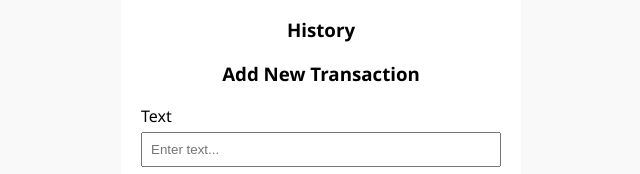
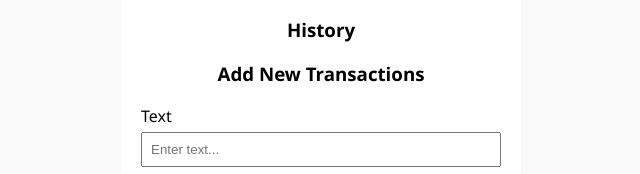
Before and after one commit to merajtahmed/expense-tracker-mu-main, a plain HTML site: page index.html in a window 1280 px wide. Shown: the part 335-509 px from the top of the page, 319-959 px from the left. Drawn offline with Linux system fonts and the light colour scheme.

Commit message:
Meraj Monzur Tahmed(231-134-014)

```diff
--- a/index.html
+++ b/index.html
@@ -26,7 +26,7 @@
     <h3>History</h3>
     <ul id="list" class="list"></ul>
 
-    <h3>Add New Transaction</h3>
+    <h3>Add New Transactions</h3>
     <form id="form">
       <div class="form-control">
         <label for="text">Text</label>
```
